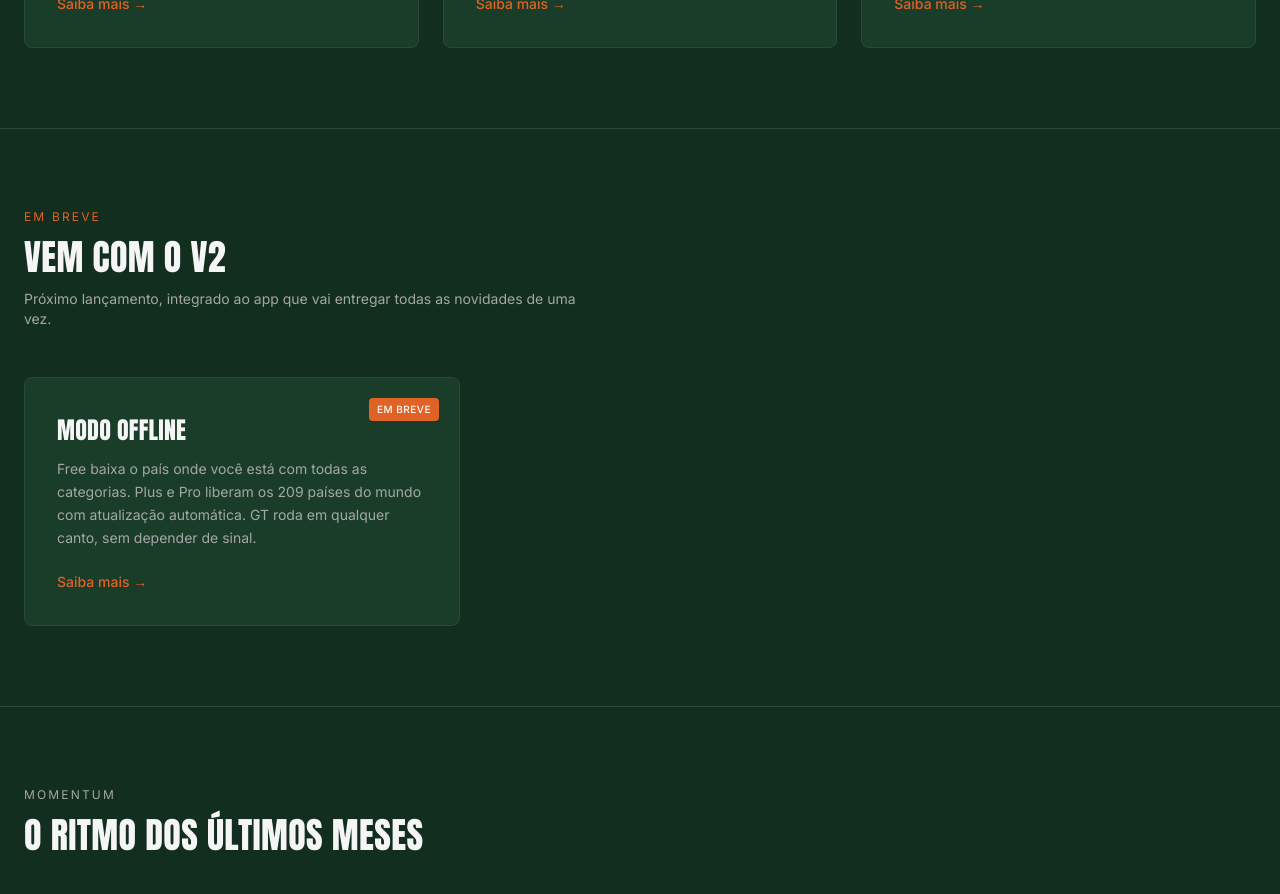
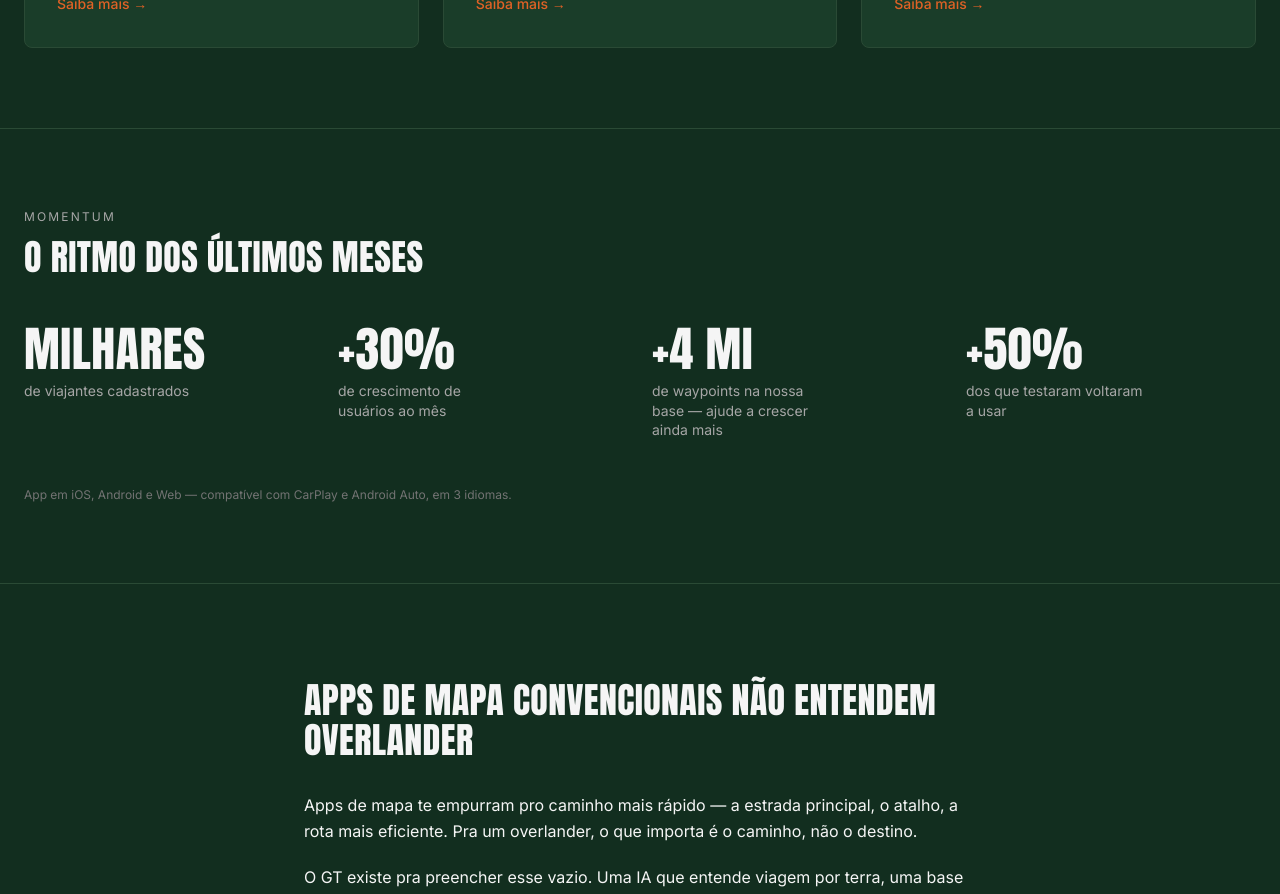
Before and after one commit to rangel2010/gtoverlander-site, a Next.js app: page / in a window 1280 px wide. Shown: the part 2080-2974 px from the top of the page. Built offline with nearby package versions, Linux system fonts and the light colour scheme; no server answers.

Commit message:
Home sem secao Em Breve. RecursosDisponiveis com 6 features. FAQ e Sobre sem Off Road

```diff
--- a/app/page.tsx
+++ b/app/page.tsx
@@ -1,7 +1,6 @@
 import { Hero } from '@/components/sections/hero';
 import { ComoFunciona } from '@/components/sections/como-funciona';
 import { RecursosDisponiveis } from '@/components/sections/recursos-disponiveis';
-import { RecursosEmBreve } from '@/components/sections/recursos-em-breve';
 import { Numeros } from '@/components/sections/numeros';
 import { PorqueGt } from '@/components/sections/porque-gt';
 import { BlogTeaser } from '@/components/sections/blog-teaser';
@@ -14,7 +13,6 @@ export default function HomePage() {
       <Hero />
       <ComoFunciona />
       <RecursosDisponiveis />
-      <RecursosEmBreve />
       <Numeros />
       <PorqueGt />
       <BlogTeaser />
```
